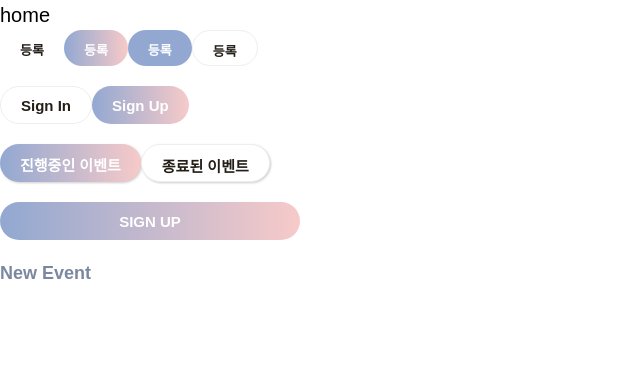
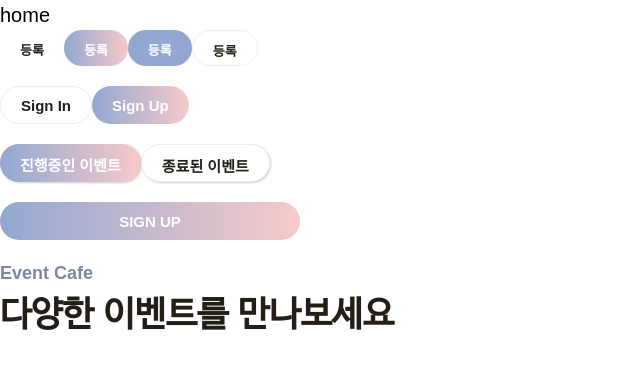
Before and after one commit to svtcafe/svtcafe-client, a Next.js app: page / in a window 1280 px wide. Shown: the top 368 px of the page, without its empty margins (0-640 px from the left). Built offline with nearby package versions, Linux system fonts and the light colour scheme.

Commit message:
feat: ContentIntro 컴포넌트 추가

```diff
--- /dev/null
+++ b/src/components/common/ContentIntro.tsx
@@ -0,0 +1,38 @@
+import styled from '@emotion/styled';
+
+import { EColors, EFontSizes, EFontWeight, TSize } from '@/styles/styles';
+
+interface ContentIntroProps extends React.ComponentProps<'span'> {
+  size?: TSize | 'xs';
+}
+
+const ContentIntro: React.FC<ContentIntroProps> = ({ size = 'md', children }) => {
+  return <Container size={size}>{children}</Container>;
+};
+
+export default ContentIntro;
+
+const Container = styled.span<ContentIntroProps>`
+  color: ${EColors.black};
+  font-weight: ${EFontWeight.bold};
+  ${({ size }) =>
+    size === 'lg' &&
+    `
+   font-size: ${EFontSizes.h1};
+    `};
+  ${({ size }) =>
+    size === 'md' &&
+    `
+   font-size: ${EFontSizes.h2};
+    `};
+  ${({ size }) =>
+    size === 'sm' &&
+    `
+   font-size: ${EFontSizes.h3};
+    `};
+  ${({ size }) =>
+    size === 'xs' &&
+    `
+   font-size: ${EFontSizes.h4};
+    `};
+`;
--- a/src/components/index.ts
+++ b/src/components/index.ts
@@ -4,3 +4,4 @@ export { default as Icon } from './common/Icon';
 export { default as FormInput } from './common/FormInput';
 export { default as LoginInput } from './common/LoginInput';
 export { default as ContentHeader } from './common/ContentHeader';
+export { default as ContentIntro } from './common/ContentIntro';
--- a/src/pages/index.tsx
+++ b/src/pages/index.tsx
@@ -1,7 +1,7 @@
 import styled from '@emotion/styled';
 import type { NextPage } from 'next';
 
-import { Button, ContentHeader } from '@/components';
+import { Button, ContentHeader, ContentIntro } from '@/components';
 
 const Home: NextPage = () => {
   return (
@@ -24,8 +24,9 @@ const Home: NextPage = () => {
       <TestZone style={{ width: 300 }}>
         <Button label='SIGN UP' color='primary' fullWidth />
       </TestZone>
-      <TestZone style={{ width: 300 }}>
-        <ContentHeader>New Event</ContentHeader>
+      <TestZone style={{ flexDirection: 'column' }}>
+        <ContentHeader>Event Cafe</ContentHeader>
+        <ContentIntro size='md'>다양한 이벤트를 만나보세요</ContentIntro>
       </TestZone>
     </Container>
   );
```
